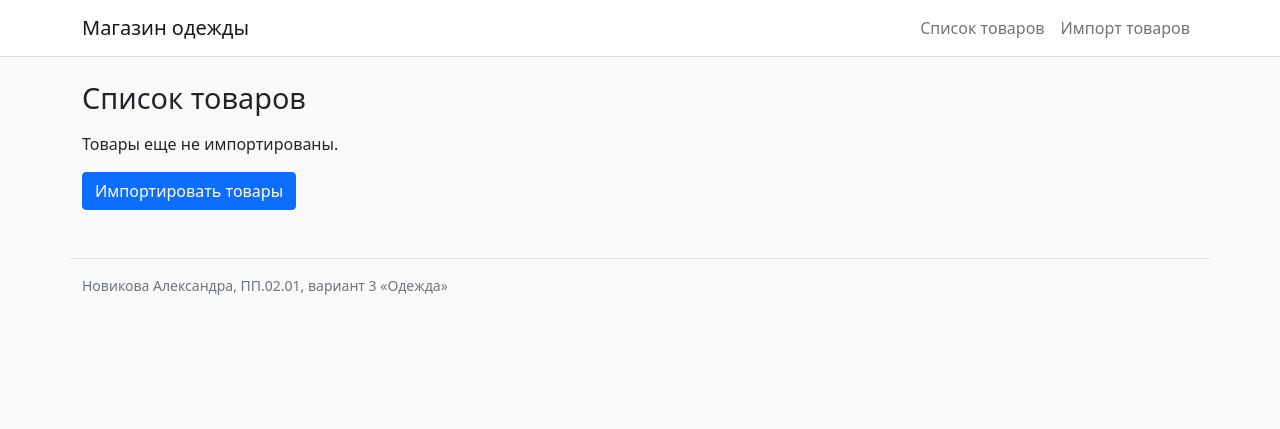
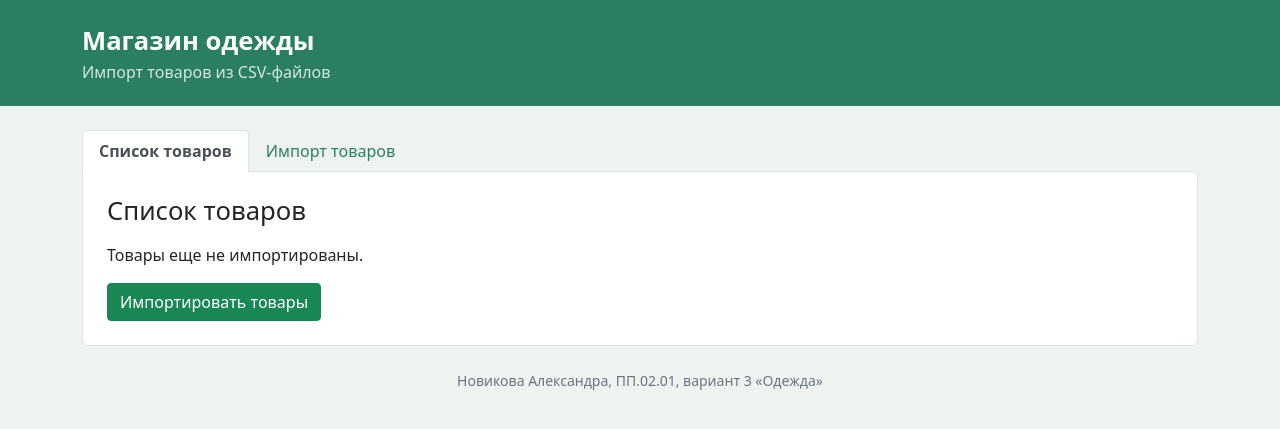
Before and after one commit to NovikovaAleksandra545/ECommerceCsvImport, an ASP.NET Core app: page / in a window 1280 px wide. Shown: the top 429 px of the page. Run offline with ASP.NET Core 8, Linux system fonts and the light colour scheme.

Commit message:
Change site layout: header, tabs and green theme

```diff
--- a/src/ECommerceCsvImport/Views/Products/Details.cshtml
+++ b/src/ECommerceCsvImport/Views/Products/Details.cshtml
@@ -5,7 +5,7 @@
 
 <h1>@Model.Name</h1>
 
-<table class="table table-bordered bg-white" style="max-width: 600px">
+<table class="table table-bordered" style="max-width: 600px">
     <tr><th style="width: 200px">Артикул</th><td>@Model.Sku</td></tr>
     <tr><th>Описание</th><td>@Model.Description</td></tr>
     <tr><th>Цена</th><td>@Model.Price.ToString("N2") @Model.Currency</td></tr>
--- a/src/ECommerceCsvImport/Views/Products/Index.cshtml
+++ b/src/ECommerceCsvImport/Views/Products/Index.cshtml
@@ -8,13 +8,13 @@
 @if (Model.AllCount == 0)
 {
     <p>Товары еще не импортированы.</p>
-    <a asp-action="Import" class="btn btn-primary">Импортировать товары</a>
+    <a asp-action="Import" class="btn btn-success">Импортировать товары</a>
 }
 else
 {
     <form method="get" asp-action="Index" class="row g-2 mb-3">
         <div class="col-auto">
-            <input type="search" name="search" value="@Model.Search" class="form-control" placeholder="Поиск по названию" />
+            <input type="search" name="search" value="@Model.Search" class="form-control" style="width: 190px" placeholder="Поиск по названию" />
         </div>
         <div class="col-auto">
             <select name="category" class="form-select">
@@ -44,7 +44,7 @@ else
             </select>
         </div>
         <div class="col-auto">
-            <button type="submit" class="btn btn-secondary">Показать</button>
+            <button type="submit" class="btn btn-success">Показать</button>
             <a asp-action="Index" class="btn btn-link">Сбросить</a>
         </div>
     </form>
@@ -55,7 +55,7 @@ else
         стоимость остатков: <b>@Model.TotalValue.ToString("N0")</b> руб.
     </p>
 
-    <table class="table table-bordered table-striped table-sm bg-white">
+    <table class="table table-bordered table-striped table-sm">
         <tr>
             <th>Артикул</th>
             <th>Название</th>
@@ -84,7 +84,7 @@ else
     </table>
 
     <div class="d-flex gap-2">
-        <a asp-action="Import" class="btn btn-primary">Импортировать еще</a>
+        <a asp-action="Import" class="btn btn-success">Импортировать еще</a>
         <a class="btn btn-outline-secondary" asp-action="Export" asp-route-search="@Model.Search"
            asp-route-category="@Model.Category" asp-route-size="@Model.Size" asp-route-sort="@Model.Sort">Экспорт в CSV</a>
         <form method="post" asp-action="Clear" onsubmit="return confirm('Удалить все товары?')">
--- a/src/ECommerceCsvImport/Views/Shared/_Layout.cshtml
+++ b/src/ECommerceCsvImport/Views/Shared/_Layout.cshtml
@@ -3,26 +3,34 @@
 <head>
     <meta charset="utf-8" />
     <meta name="viewport" content="width=device-width, initial-scale=1.0" />
-    <title>@ViewData["Title"] - Импорт товаров</title>
+    <title>@ViewData["Title"] - Магазин одежды</title>
     <link rel="stylesheet" href="~/lib/bootstrap/dist/css/bootstrap.min.css" />
     <link rel="stylesheet" href="~/css/site.css" asp-append-version="true" />
 </head>
 <body>
-    <nav class="navbar navbar-expand-sm navbar-light bg-white border-bottom mb-4">
+    @{
+        string action = ViewContext.RouteData.Values["action"]?.ToString() ?? "";
+        bool isImport = action == "Import" || action == "Upload";
+    }
+
+    <header class="site-header">
         <div class="container">
-            <span class="navbar-brand">Магазин одежды</span>
-            <ul class="navbar-nav">
+            <div class="site-title">Магазин одежды</div>
+            <div class="site-subtitle">Импорт товаров из CSV-файлов</div>
+        </div>
+    </header>
+
+    <div class="container">
+        <ul class="nav nav-tabs">
             <li class="nav-item">
-                    <a class="nav-link" asp-controller="Products" asp-action="Index">Список товаров</a>
+                <a class="nav-link @(isImport ? "" : "active")" asp-controller="Products" asp-action="Index">Список товаров</a>
             </li>
             <li class="nav-item">
-                    <a class="nav-link" asp-controller="Products" asp-action="Import">Импорт товаров</a>
+                <a class="nav-link @(isImport ? "active" : "")" asp-controller="Products" asp-action="Import">Импорт товаров</a>
             </li>
         </ul>
-        </div>
-    </nav>
 
-    <div class="container pb-5">
+        <div class="page">
             @if (TempData["Message"] != null)
             {
                 <div class="alert alert-success">@TempData["Message"]</div>
@@ -30,9 +38,10 @@
             @RenderBody()
         </div>
 
-    <footer class="container border-top py-3 text-muted small">
+        <footer class="text-center text-muted small py-4">
             Новикова Александра, ПП.02.01, вариант 3 «Одежда»
         </footer>
+    </div>
 
     <script src="~/lib/jquery/dist/jquery.min.js"></script>
     <script src="~/lib/bootstrap/dist/js/bootstrap.bundle.min.js"></script>
--- a/src/ECommerceCsvImport/wwwroot/css/site.css
+++ b/src/ECommerceCsvImport/wwwroot/css/site.css
@@ -1,12 +1,50 @@
 body {
-    background-color: #fafafa;
+    background-color: #eef3f1;
+}
+
+/* шапка сайта */
+.site-header {
+    background-color: #2a7f62;
+    color: #fff;
+    padding: 22px 0;
+    margin-bottom: 24px;
+}
+
+.site-title {
+    font-size: 1.6rem;
+    font-weight: bold;
+}
+
+.site-subtitle {
+    opacity: 0.8;
+}
+
+/* вкладки и белый блок с содержимым */
+.nav-tabs {
+    border-bottom: none;
+}
+
+.nav-tabs .nav-link {
+    color: #2a7f62;
+}
+
+.nav-tabs .nav-link.active {
+    font-weight: bold;
+}
+
+.page {
+    background-color: #fff;
+    border: 1px solid #dee2e6;
+    border-radius: 0 6px 6px 6px;
+    padding: 24px;
 }
 
 h1 {
-    font-size: 1.8rem;
+    font-size: 1.6rem;
     margin-bottom: 1rem;
 }
 
-table td, table th {
-    vertical-align: middle;
+/* заголовки таблиц */
+.page table th {
+    background-color: #e3f1ec;
 }
```
Also changed, not shown: src/ECommerceCsvImport/Views/Products/Import.cshtml (+5 -5 lines), 9 other files. Lines whose indentation alone changed are shown as unchanged.
